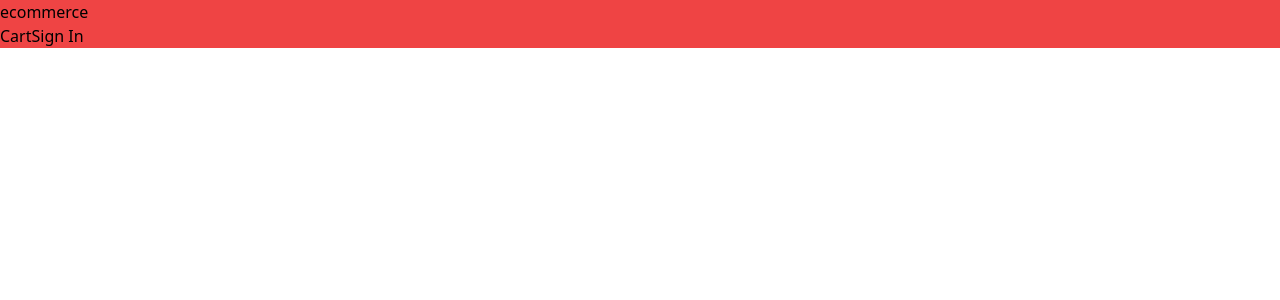
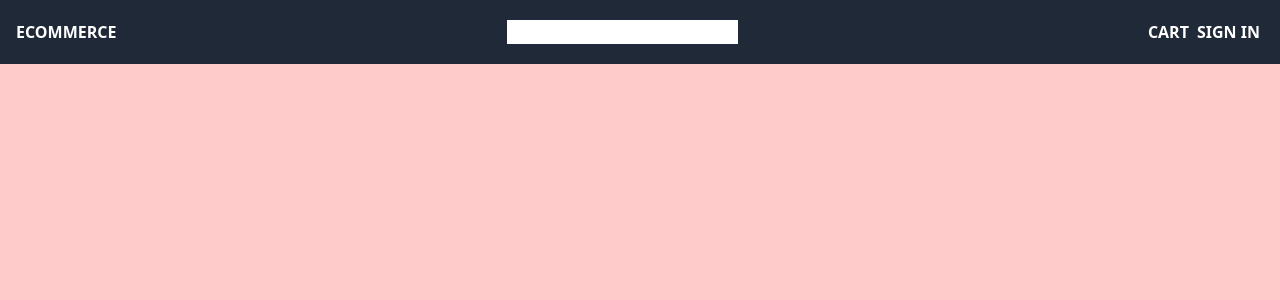
Before and after one commit to Ganeshkollatii98/Ecom-App, a React (Create React App) app in the folder ecom-ama-flip/: page / in a window 1280 px wide. Shown: the top 300 px of the page. Built offline with nearby package versions, Linux system fonts and the light colour scheme.

Commit message:
added styles for header section

```diff
--- a/ecom-ama-flip/src/App.js
+++ b/ecom-ama-flip/src/App.js
@@ -1,11 +1,14 @@
 
 import './index.css';
-import { HomePage } from './Pages/HomePage';
+import { Header } from './Pages/Header';
+
 function App() {
   return (
-    <div className="App bg-red-500">
-    <HomePage/>
+
+    <div className="h-screen bg-red-200">
+      <Header/>
     </div>
+
   );
 }
 
--- a/ecom-ama-flip/src/Pages/Header.js
+++ b/ecom-ama-flip/src/Pages/Header.js
@@ -1,15 +1,22 @@
-import React from 'react'
+import React from "react";
 
 export const Header = () => {
-    return (
-        <header>
-            <div>
-                <a href="#"> ecommerce</a>
-            </div>
-            <div>
-                <a href="#">Cart</a>
-                <a href="#">Sign In</a>
-            </div>
-        </header>
-    )
-}
+  return (
+    <header className="h-16 font-semibold  text-white bg-gray-800 flex flex-wrap justify-between items-center">
+      <div className="pl-4 ">
+        <a href="#" className="uppercase hover:text-red-500">
+
+          ecommerce
+        </a>
+      </div>
+      <div>
+          <input type="search"></input>
+      </div>
+      <div className="p-5 uppercase ">
+        <a href="#" className="pr-2 hover:text-red-500">Cart</a>
+
+        <a href="#" className="hover:text-red-500">Sign In</a>
+      </div>
+    </header>
+  );
+};
--- a/ecom-ama-flip/src/Pages/HomePage.js
+++ /dev/null
@@ -1,10 +0,0 @@
-import React from 'react'
-import { Header } from './Header'
-export const HomePage = () => {
-    return (
-        <div>
-            <Header/>
-
-        </div>
-    )
-}
```
